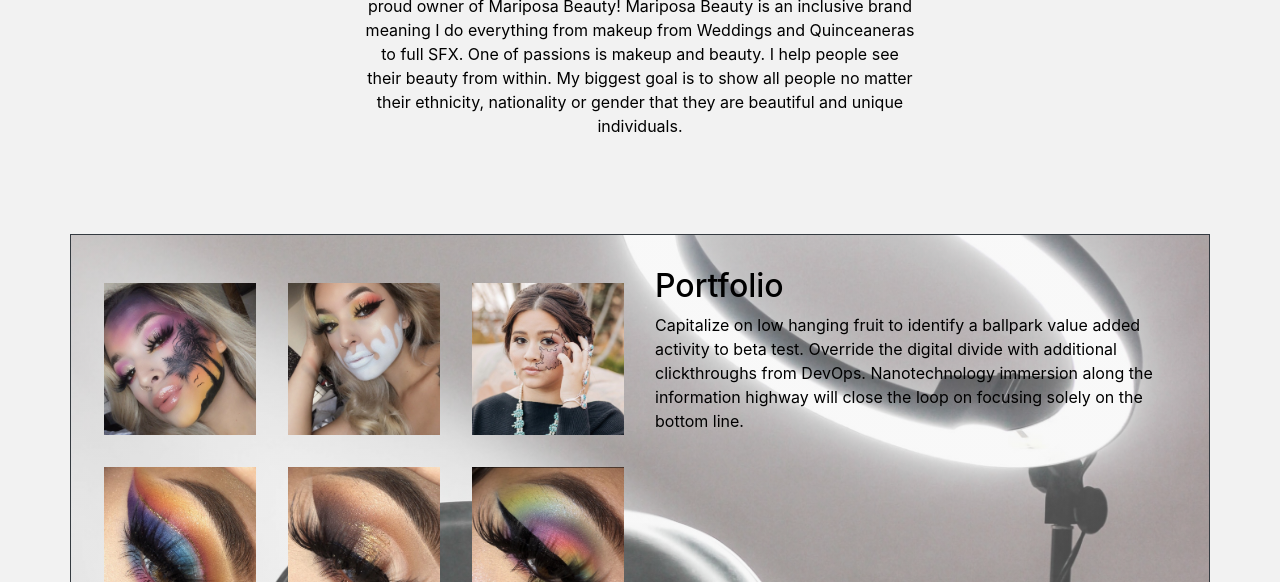
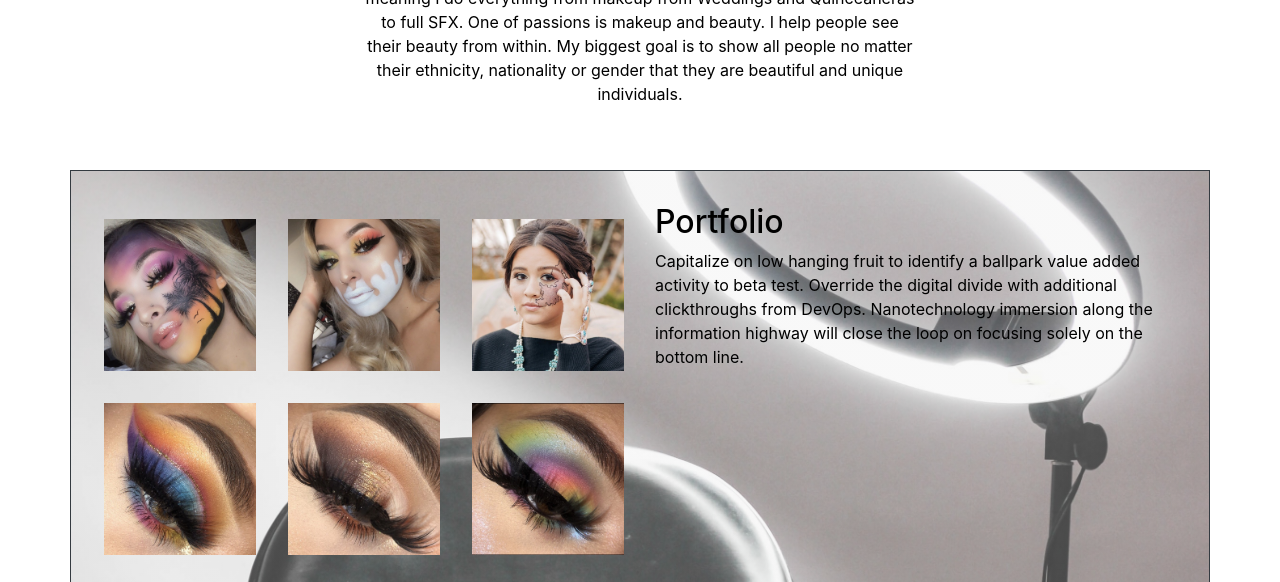
Before and after one commit to JMathieusJr/my-pwp-james, a plain HTML site: page public_html/mariposa-beauty.html in a window 1280 px wide. Shown: the part 518-1100 px from the top of the page. Drawn offline with nearby package versions, Linux system fonts and the light colour scheme.

Commit message:
changed about me padding to 3rem top and bottum

```diff
--- a/public_html/style.css
+++ b/public_html/style.css
@@ -1,6 +1,6 @@
 
 body {
-    background-color: #f2f2f2;
+    background-color: white;
     color: black;
 }
 
@@ -39,7 +39,7 @@ main div div :first-child {
 }
 
 #about-me-container {
-   padding: 5rem 0 5rem 0;
+   padding: 3rem 0 3rem 0;
 }
 
 #portfolio-container {
```
